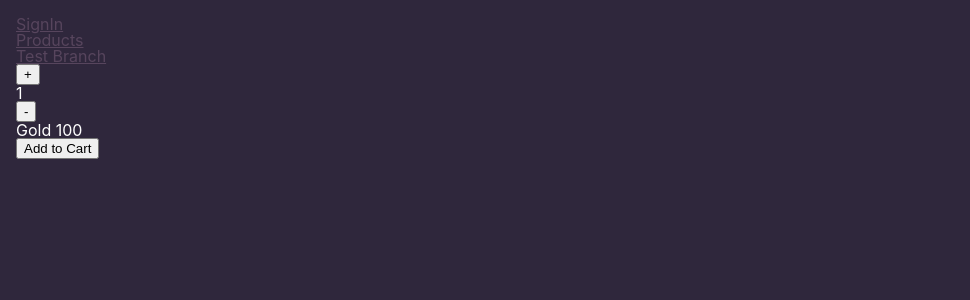
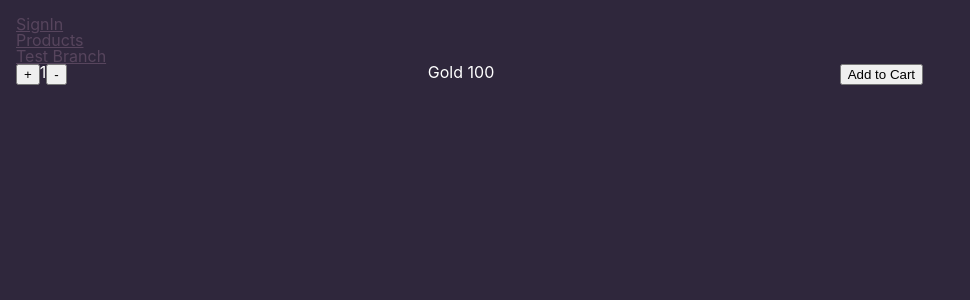
Before and after one commit to FahadHameed89/React-Redux-Router---RPG-Shop-Team-Project, a React (Create React App) app: page /products/1 in a window 1280 px wide. Shown: the top 300 px of the page, without its empty margins (0-970 px from the left). Built offline with nearby package versions, Linux system fonts and the light colour scheme.

Commit message:
Added some CSS to display elements in more detail

```diff
--- a/src/product/ProductAddCart.jsx
+++ b/src/product/ProductAddCart.jsx
@@ -17,44 +17,43 @@
  */
 
 /**IMPORTS */
- import React, { useState } from 'react';
+import React, { useState } from "react";
+import "./css/product-addcart.css";
 
 export default (props) => {
-   const productPrice = 100;                 // <-- This is the default product price, which will be CHANGED based on props.price.
-  const [count, setCount] = useState(1);    // <-- This needs to START at 1, and not go any lower..
-  const [price, setPrice] = useState(100);  // <--- This is a placeholder price value to be changed based on item props.
+  const productPrice = 100; // <-- This is the default product price, which will be CHANGED based on props.price.
+  const [count, setCount] = useState(1); // <-- This needs to START at 1, and not go any lower..
+  const [price, setPrice] = useState(100); // <--- This is a placeholder price value to be changed based on item props.
 
   const update = (action) => {
-
     let newCount = 0;
     let newPrice = 0;
 
     // console.log(newCount);
     // console.log(newPrice);
 
-      switch(action)
-      {
-         case '+':
+    switch (action) {
+      case "+":
         newCount = count + 1;
         newPrice = newCount * productPrice;
         break;
-         case '-':
+      case "-":
         newCount = count - 1;
         newPrice = newCount * productPrice;
         break;
     }
 
     setCount(newCount);
-      setPrice(newPrice)
-  }
+    setPrice(newPrice);
+  };
 
   return (
+    <div>
       <div className="wrapper">
-
         <div className="counter">
-         <button onClick={() => update('+') }> + </button>
-         <p>{count}</p>
-         <button onClick={() => update('-')}> - </button>
+          <button className="upTick" onClick={() => update("+")}> + </button>
+          <p className="countDisplay">{count}</p>
+          <button className="downTick" onClick={() => update("-")}> - </button>
         </div>
 
         <div className="price">
@@ -64,8 +63,7 @@
         <div className="addToCart">
           <button> Add to Cart </button>
         </div>
-
       </div>
-
+    </div>
   );
- }
+};
--- /dev/null
+++ b/src/product/css/product-addcart.css
@@ -0,0 +1,22 @@
+.wrapper {
+    display: flex;
+    padding-left: 0;
+  }
+
+  .counter {
+    flex: 0 0 33%;
+  }
+
+  .price {
+    flex: 0 0 33%;
+  }
+
+  .addToCart {
+    flex: 0 0 33%;
+  }
+
+/*Set CSS for the Counter element*/
+
+.counter {
+    display: flex;
+  }
```
Lines whose indentation alone changed are shown as unchanged.
